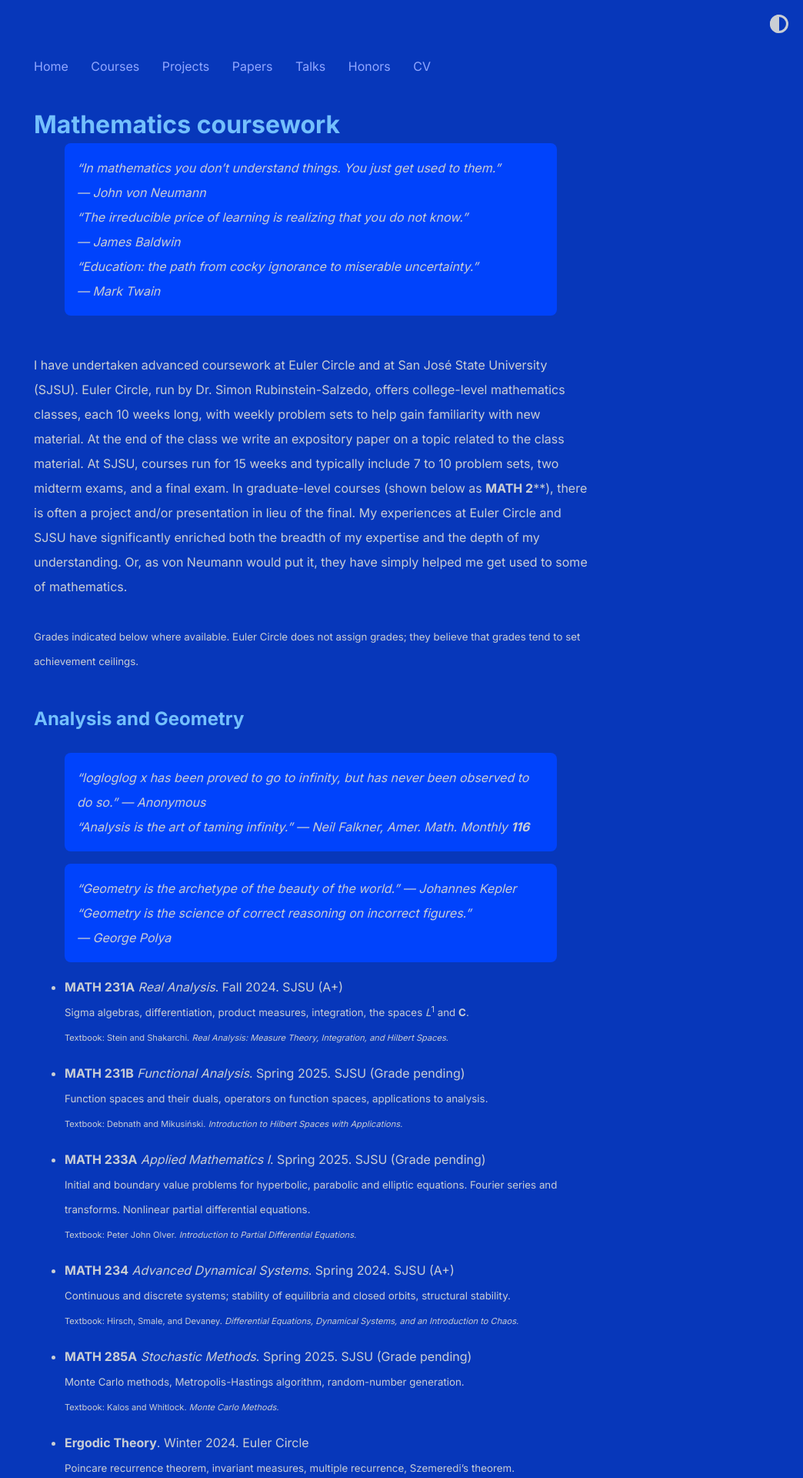
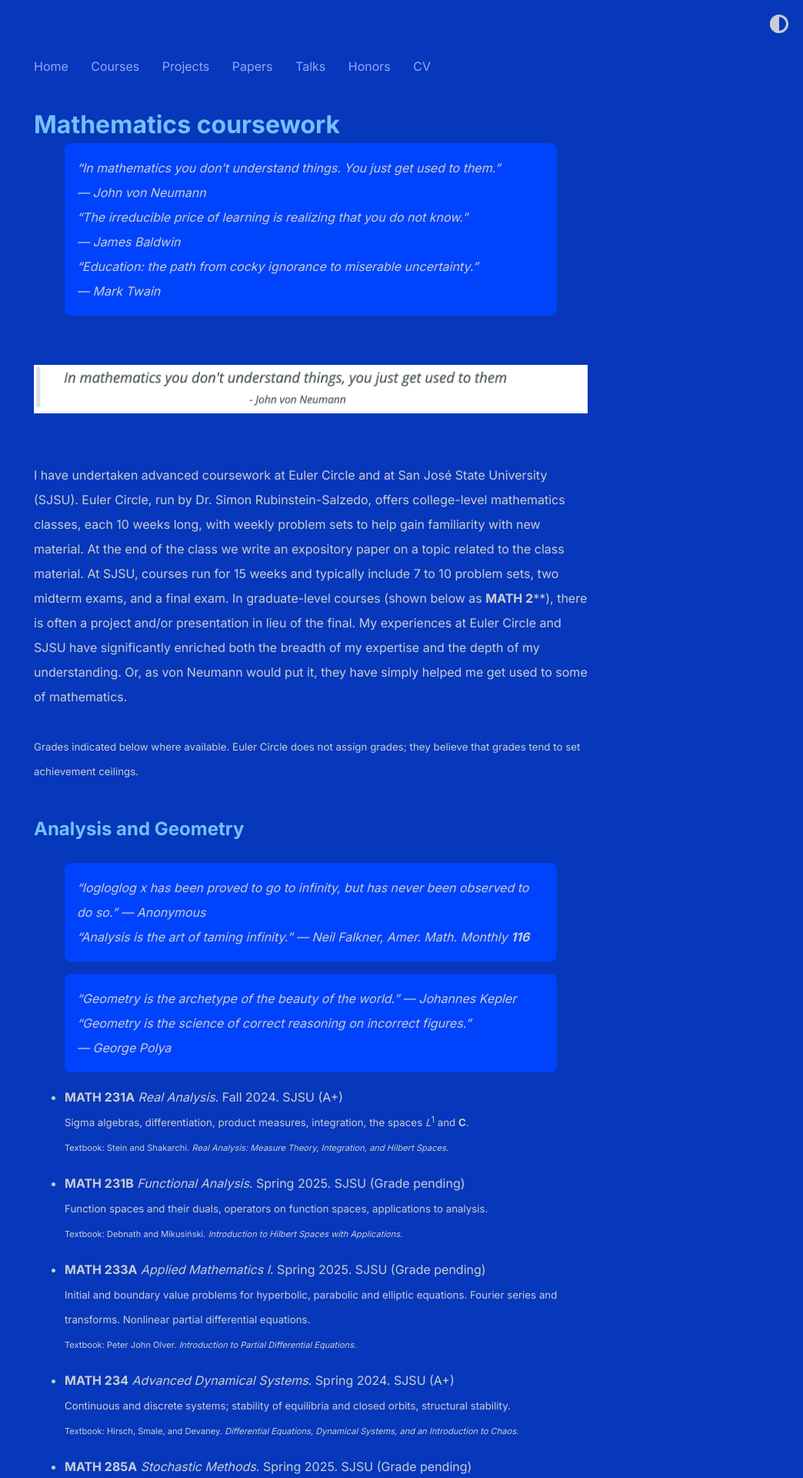
Before and after one commit to shihankanungo/shihankanungo.github.io, a Jekyll site: the page built from courses.md, in a window 1280 px wide. Shown: the top 1920 px of the page at 77% size, without its empty margins (236-1280 px from the left). Built offline with Jekyll 4.4.1, drawn with Linux system fonts in a browser that asks for light colours.

Commit message:
Update courses.md

```diff
--- a/courses.md
+++ b/courses.md
@@ -8,6 +8,11 @@ title: Mathematics coursework
 > "Education: the path from cocky ignorance to miserable uncertainty." <br> --- Mark Twain
 
 <br>
+
+![jvn](images/jvn.png)
+
+<br>
+
 I have undertaken advanced coursework at Euler Circle and at San José State University (SJSU). Euler Circle, run by Dr. Simon Rubinstein-Salzedo, offers college-level mathematics classes, each 10 weeks long, with weekly problem sets to help gain familiarity with new material. At the end of the class we write an expository paper on a topic related to the class material. At SJSU, courses run for 15 weeks and typically include 7 to 10 problem sets, two midterm exams, and a final exam. In graduate-level courses (shown below as **MATH 2****), there is often a project and/or presentation in lieu of the final. My experiences at Euler Circle and SJSU have significantly enriched both the breadth of my expertise and the depth of my understanding. Or, as von Neumann would put it, they have simply helped me get used to some of mathematics. <br> <br>
 <small>Grades indicated below where available. Euler Circle does not assign grades; they believe that grades tend to set achievement ceilings.</small>
 
```
